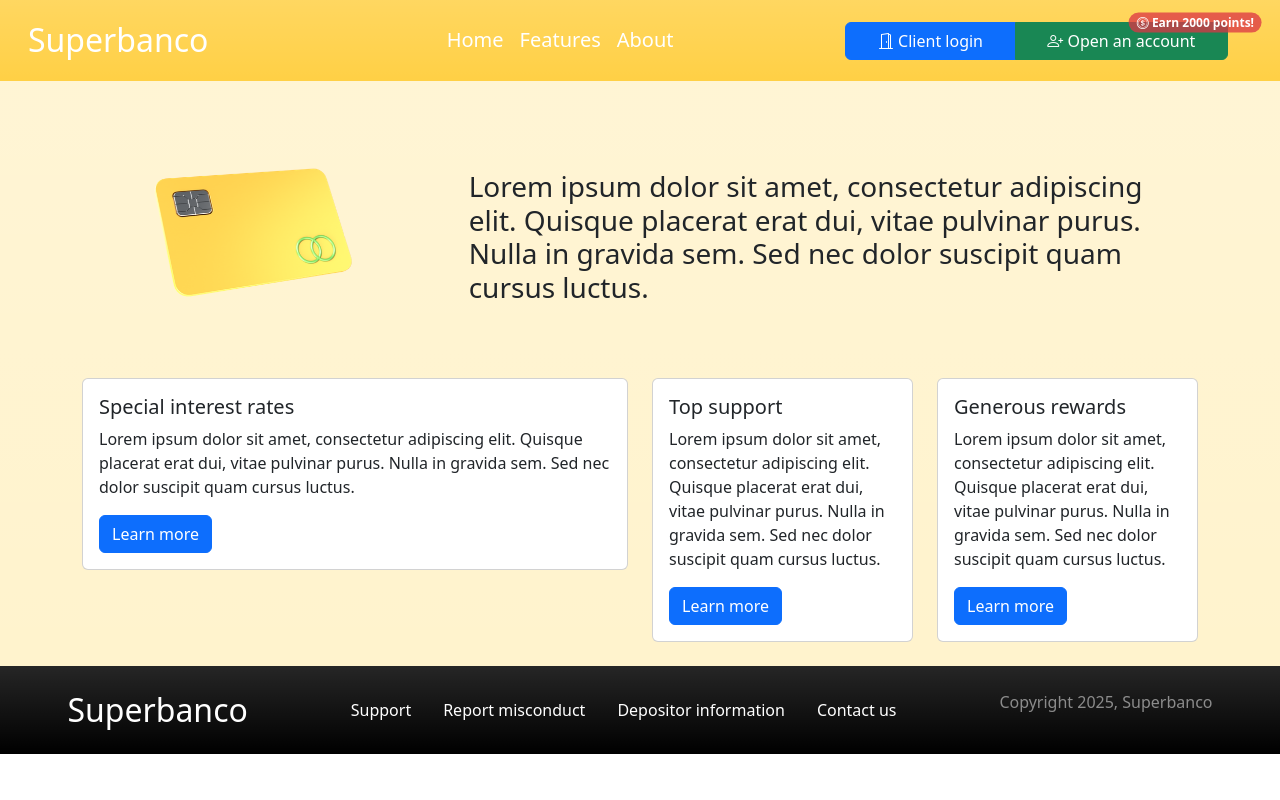
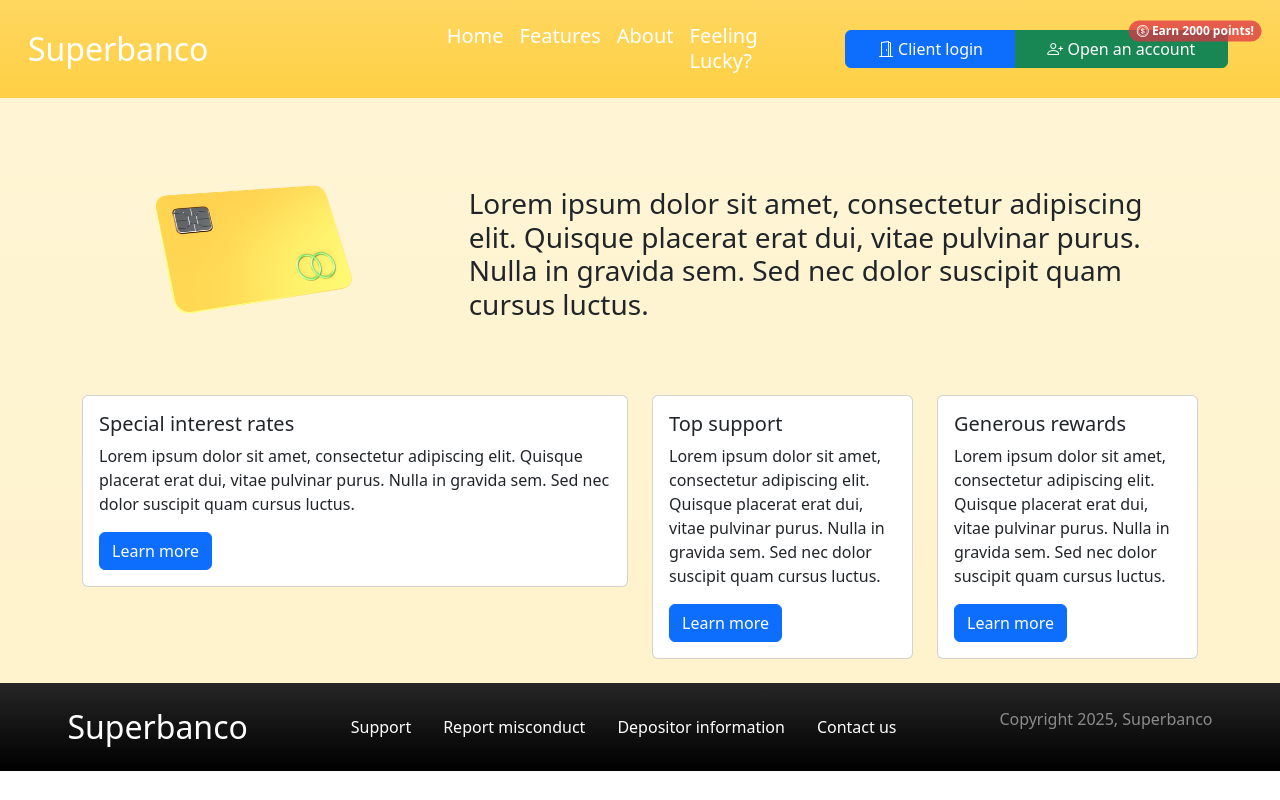
Before and after one commit to ImNickDDMe/superbanco, a plain HTML site: page index.html in a window 1280 px wide. Drawn offline with nearby package versions, Linux system fonts and the light colour scheme.

Commit message:
Add dice roller to navbar

```diff
--- a/index.html
+++ b/index.html
@@ -40,6 +40,11 @@
           <li class="nav-item">
             <a href="#" class="nav-link">
               <span class="h5 text-white">About</span>
+            </a>
+          </li>
+          <li class="nav-item">
+            <a href="/lucky.html" class="nav-link">
+              <span class="h5 text-white">Feeling Lucky?</span>
             </a>
           </li>
         </ul>
```
